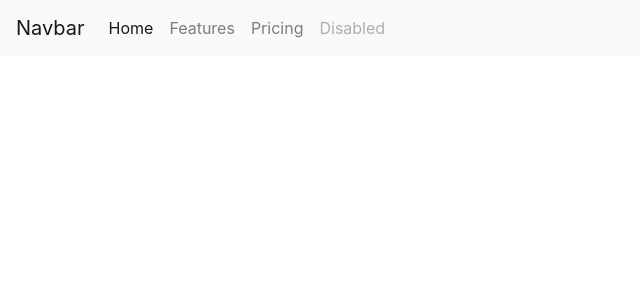
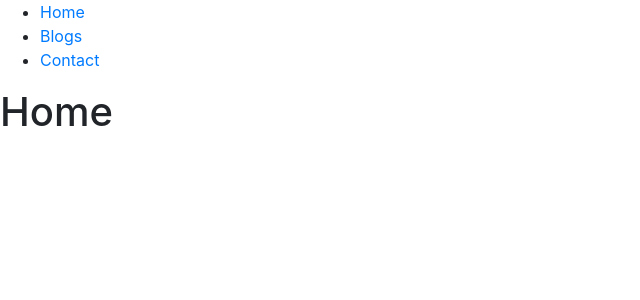
Before and after one commit to cjengo033/laravel, a React (Create React App) app in the folder my-react-app/: page / in a window 1280 px wide. Shown: the top 300 px of the page, without its empty margins (0-640 px from the left). Built offline with nearby package versions, Linux system fonts and the light colour scheme.

Commit message:
Router
settings up router and pages

```diff
--- a/my-react-app/package.json
+++ b/my-react-app/package.json
@@ -34,5 +34,8 @@
       "last 1 firefox version",
       "last 1 safari version"
     ]
+  },
+  "devDependencies": {
+    "react-router-dom": "^6.4.2"
   }
 }
--- a/my-react-app/public/index.html
+++ b/my-react-app/public/index.html
@@ -20,7 +20,7 @@
     <div id="root"></div>
 
     <script src="https://code.jquery.com/jquery-3.3.1.slim.min.js" integrity="sha384-q8i/X+965DzO0rT7abK41JStQIAqVgRVzpbzo5smXKp4YfRvH+8abtTE1Pi6jizo" crossorigin="anonymous"></script>
-<script src="https://cdn.jsdelivr.net/npm/popper.js@1.14.7/dist/umd/popper.min.js" integrity="sha384-UO2eT0CpHqdSJQ6hJty5KVphtPhzWj9WO1clHTMGa3JDZwrnQq4sF86dIHNDz0W1" crossorigin="anonymous"></script>
-<script src="https://cdn.jsdelivr.net/npm/bootstrap@4.3.1/dist/js/bootstrap.min.js" integrity="sha384-JjSmVgyd0p3pXB1rRibZUAYoIIy6OrQ6VrjIEaFf/nJGzIxFDsf4x0xIM+B07jRM" crossorigin="anonymous"></script>
+    <script src="https://cdn.jsdelivr.net/npm/popper.js@1.14.7/dist/umd/popper.min.js" integrity="sha384-UO2eT0CpHqdSJQ6hJty5KVphtPhzWj9WO1clHTMGa3JDZwrnQq4sF86dIHNDz0W1" crossorigin="anonymous"></script>
+    <script src="https://cdn.jsdelivr.net/npm/bootstrap@4.3.1/dist/js/bootstrap.min.js" integrity="sha384-JjSmVgyd0p3pXB1rRibZUAYoIIy6OrQ6VrjIEaFf/nJGzIxFDsf4x0xIM+B07jRM" crossorigin="anonymous"></script>
   </body>
 </html>
--- a/my-react-app/src/App.js
+++ b/my-react-app/src/App.js
@@ -1,14 +1,27 @@
 import logo from './logo.svg';
 import './App.css';
 import Header from '././component/Header';
+import ReactDOM from "react-dom/client";
+import { BrowserRouter, Routes, Route } from "react-router-dom";
+import Layout from "./pages/Layout";
+import Home from "./pages/Home";
+import Blogs from "./pages/Blogs";
+import Contact from "./pages/Contact";
+import NoPage from "./pages/NoPage";
 
 function App() {
   return (
     <>
-      <div className='bg-primary text-center'>
-         <Header />
-      </div>
-
+    <BrowserRouter>
+      <Routes>
+        <Route path="/" element={<Layout />}>
+          <Route index element={<Home />} />
+          <Route path="blogs" element={<Blogs />} />
+          <Route path="contact" element={<Contact />} />
+          <Route path="*" element={<NoPage />} />
+        </Route>
+      </Routes>
+    </BrowserRouter>
     </>
   );
 }
--- /dev/null
+++ b/my-react-app/src/pages/Blogs.js
@@ -0,0 +1,5 @@
+const Blogs = () => {
+    return <h1>Blog Articles</h1>;
+  };
+
+  export default Blogs;
--- /dev/null
+++ b/my-react-app/src/pages/Contact.js
@@ -0,0 +1,5 @@
+const Contact = () => {
+    return <h1>Contact Me</h1>;
+  };
+
+  export default Contact;
--- /dev/null
+++ b/my-react-app/src/pages/Home.js
@@ -0,0 +1,5 @@
+const Home = () => {
+    return <h1>Home</h1>;
+  };
+
+  export default Home;
--- /dev/null
+++ b/my-react-app/src/pages/Layout.js
@@ -0,0 +1,25 @@
+import { Outlet, Link } from "react-router-dom";
+
+const Layout = () => {
+  return (
+    <>
+      <nav>
+        <ul>
+          <li>
+            <Link to="/">Home</Link>
+          </li>
+          <li>
+            <Link to="/blogs">Blogs</Link>
+          </li>
+          <li>
+            <Link to="/contact">Contact</Link>
+          </li>
+        </ul>
+      </nav>
+
+      <Outlet />
+    </>
+  )
+};
+
+export default Layout;
--- /dev/null
+++ b/my-react-app/src/pages/NoPage.js
@@ -0,0 +1,5 @@
+const NoPage = () => {
+    return <h1>404</h1>;
+  };
+
+  export default NoPage;
```
Also changed, not shown: 1 other file (tests, documents, lock files or other folders).
